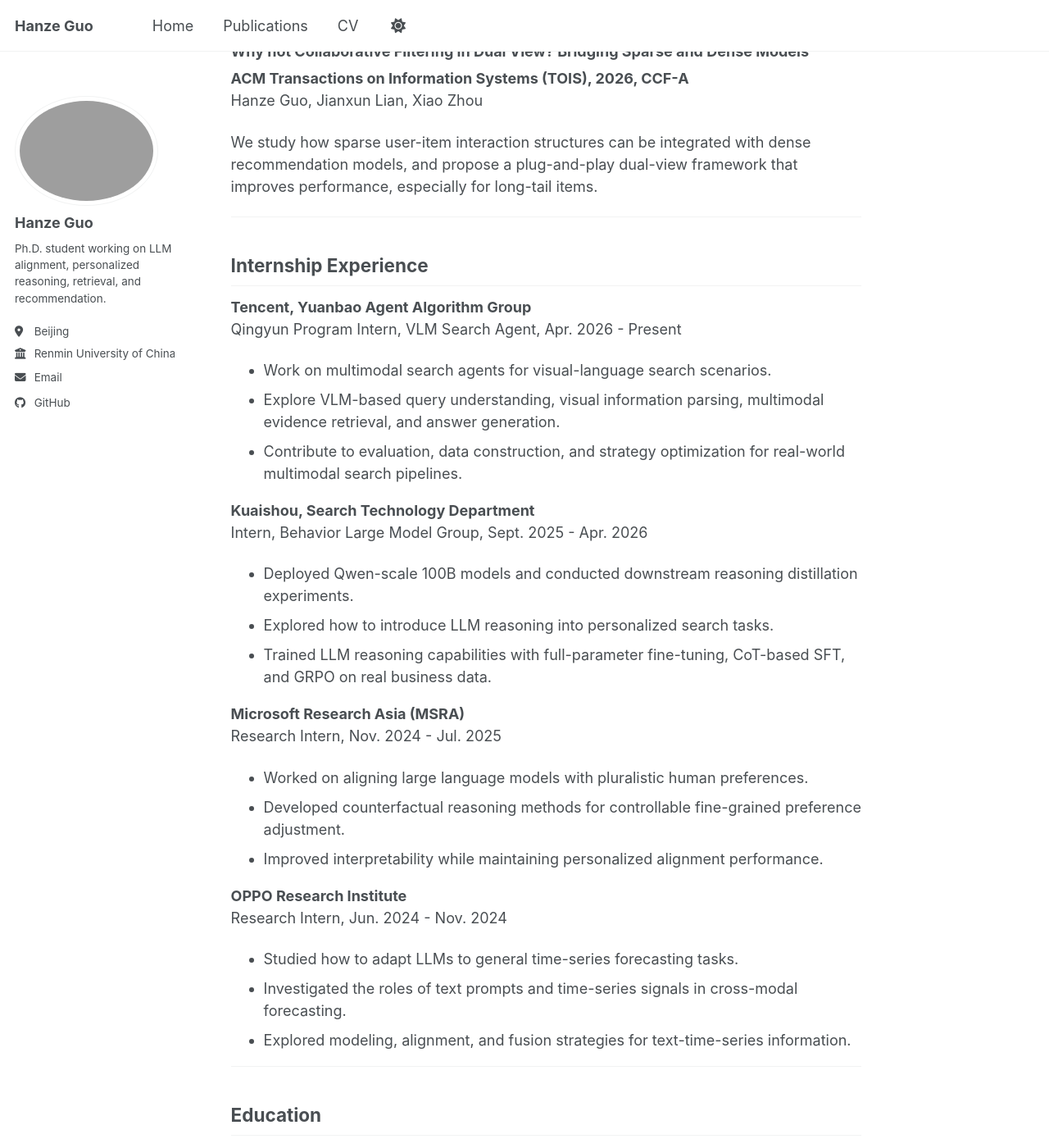
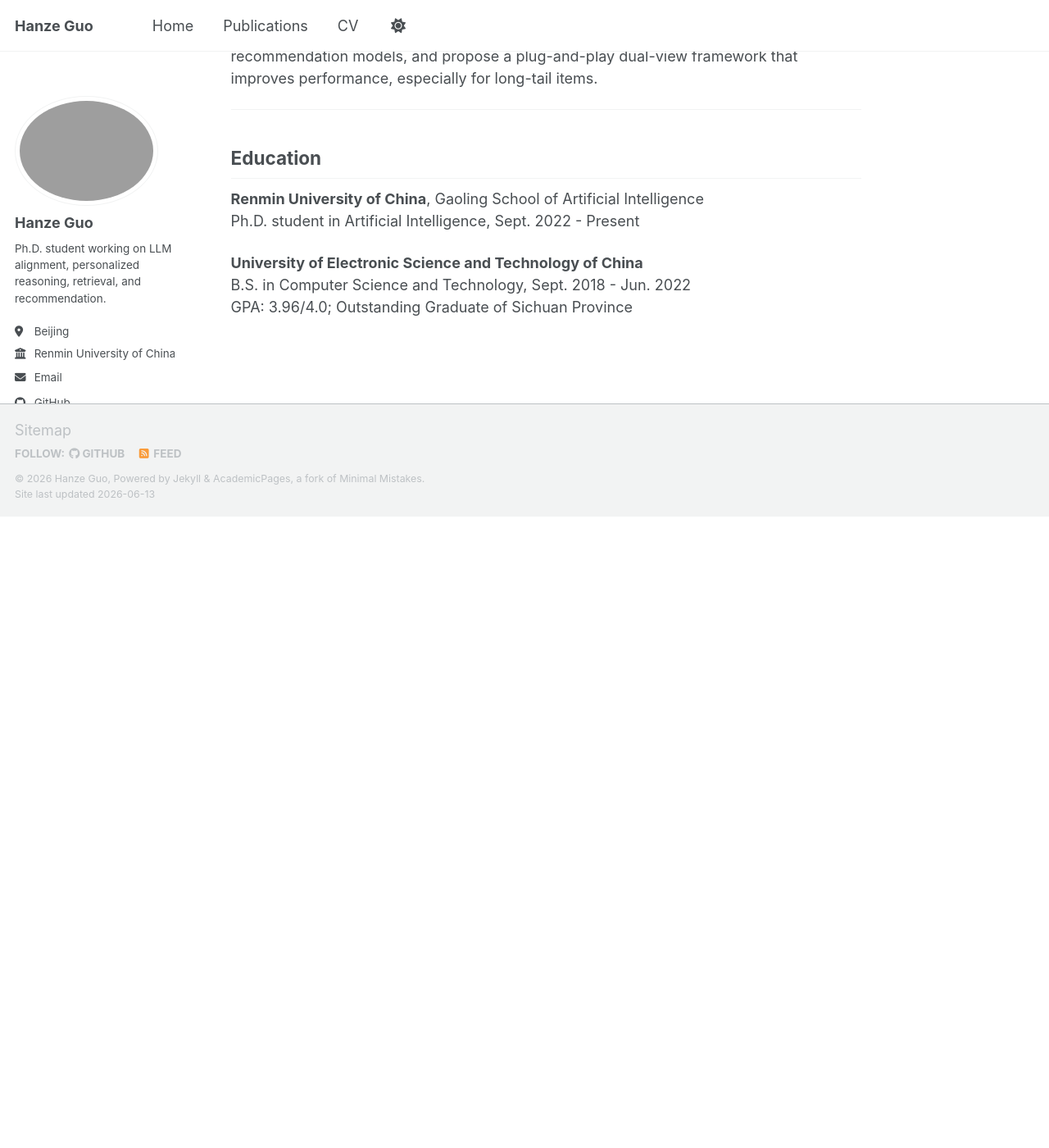
Before and after one commit to harris26-G/harris26-G.github.io, a Jekyll site: the page built from _pages/about.md, in a window 1280 px wide and 1400 px high, scrolled down 1401 px. Shown: the whole window at 82% size. Built offline with Jekyll 4.4.1, drawn with Linux system fonts in a browser that asks for light colours; a script bundle is joined from its source files by our own code; library files that are not in the unit come from our copies; after the commit the page ends 2031 px from its top, so only the background shows below that; some of the changed text lies outside the part shown.

Commit message:
Remove internship details from homepage

```diff
--- a/_pages/about.md
+++ b/_pages/about.md
@@ -10,8 +10,6 @@ redirect_from:
 # Hanze Guo
 
 I am a Ph.D. student in Artificial Intelligence at the Gaoling School of Artificial Intelligence, Renmin University of China. My research focuses on large language model alignment, personalized reasoning, information retrieval, and recommendation systems.
-
-I am currently a Qingyun Program intern with the Tencent Yuanbao Agent Algorithm Group, working on VLM search agents. Previously, I interned at Kuaishou, Microsoft Research Asia, and OPPO Research Institute, where I worked on LLM reasoning, personalized search, pluralistic value alignment, and LLM-based time-series forecasting.
 
 My recent work studies how to make language models more controllable, personalized, and explainable. I have published three first-author CCF-A papers, including one NeurIPS paper, and have additional CCF-A submissions under review.
 
@@ -53,38 +51,6 @@ We study how sparse user-item interaction structures can be integrated with dens
 
 ---
 
-## Internship Experience
-
-**Tencent, Yuanbao Agent Algorithm Group**
-Qingyun Program Intern, VLM Search Agent, Apr. 2026 - Present
-
-- Work on multimodal search agents for visual-language search scenarios.
-- Explore VLM-based query understanding, visual information parsing, multimodal evidence retrieval, and answer generation.
-- Contribute to evaluation, data construction, and strategy optimization for real-world multimodal search pipelines.
-
-**Kuaishou, Search Technology Department**
-Intern, Behavior Large Model Group, Sept. 2025 - Apr. 2026
-
-- Deployed Qwen-scale 100B models and conducted downstream reasoning distillation experiments.
-- Explored how to introduce LLM reasoning into personalized search tasks.
-- Trained LLM reasoning capabilities with full-parameter fine-tuning, CoT-based SFT, and GRPO on real business data.
-
-**Microsoft Research Asia (MSRA)**
-Research Intern, Nov. 2024 - Jul. 2025
-
-- Worked on aligning large language models with pluralistic human preferences.
-- Developed counterfactual reasoning methods for controllable fine-grained preference adjustment.
-- Improved interpretability while maintaining personalized alignment performance.
-
-**OPPO Research Institute**
-Research Intern, Jun. 2024 - Nov. 2024
-
-- Studied how to adapt LLMs to general time-series forecasting tasks.
-- Investigated the roles of text prompts and time-series signals in cross-modal forecasting.
-- Explored modeling, alignment, and fusion strategies for text-time-series information.
-
----
-
 ## Education
 
 **Renmin University of China**, Gaoling School of Artificial Intelligence
```
